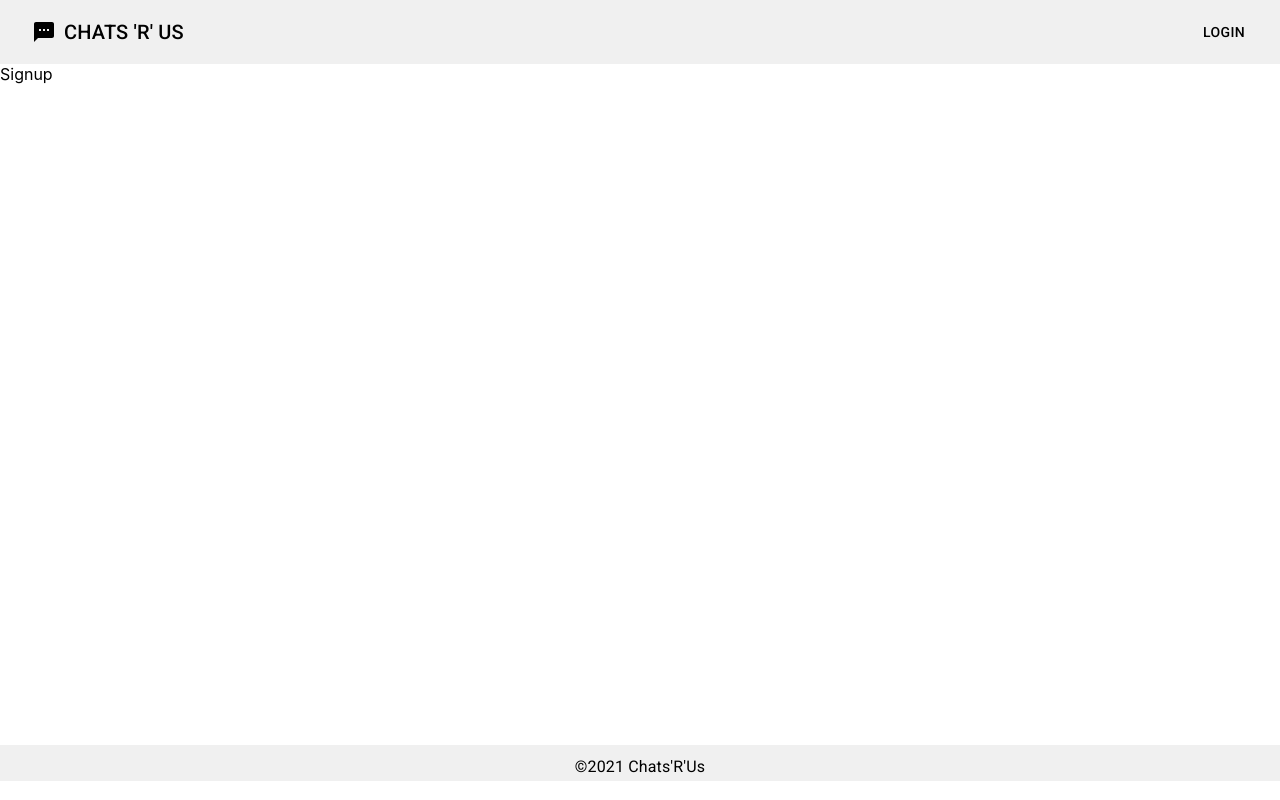
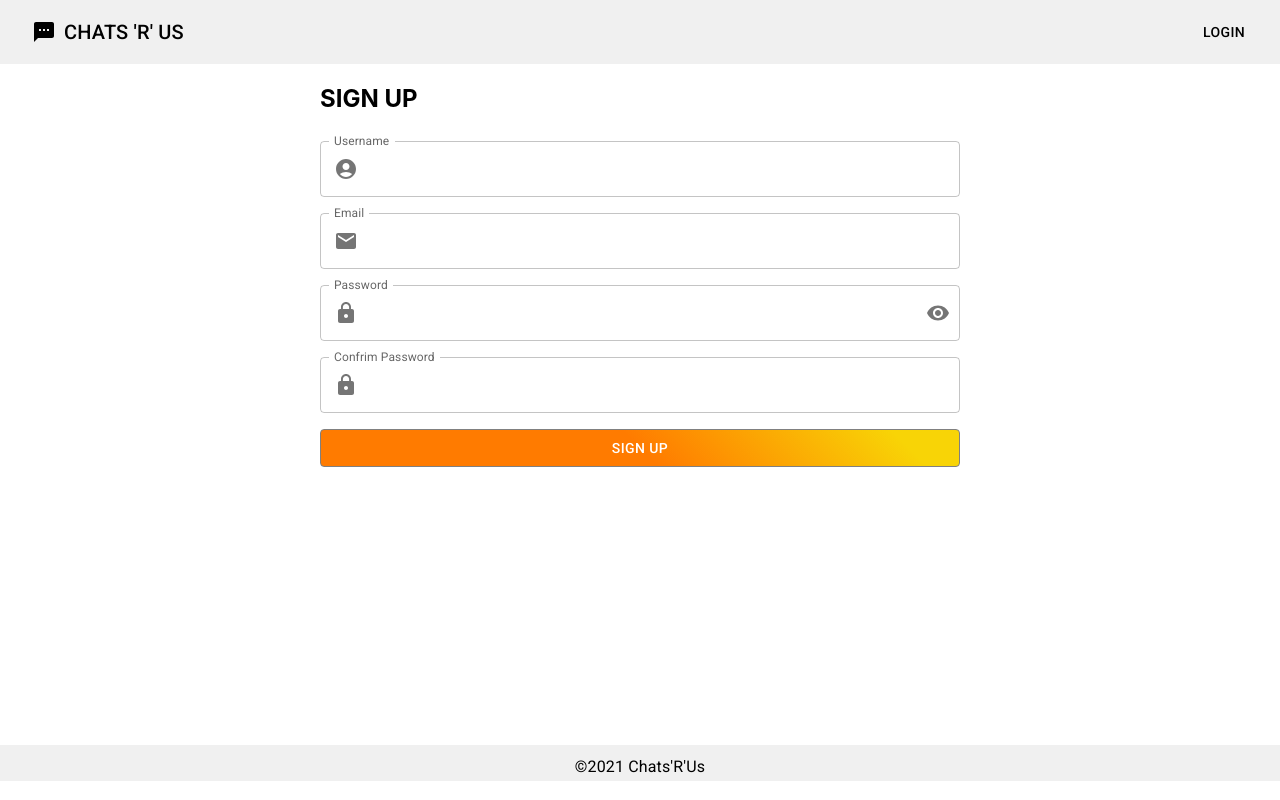
Before and after one commit to LaithAlwani/react-ChatRUs, a React (Create React App) app: page /signup in a window 1280 px wide. Built offline with nearby package versions, Linux system fonts and the light colour scheme; the HTML template or start-up script is replaced by a standard one.

Commit message:
sign up form compeleted but not connected to backend

```diff
--- a/src/index.css
+++ b/src/index.css
@@ -23,3 +23,9 @@ code {
 .imagesLP{
   width: 100%;
 }
+
+.googleBtn{
+  background: linear-gradient(45deg, #a5a5a5 50%, #e2e2e2 90%);
+  color: white !important;
+  border: gray 1px solid !important;
+}
--- a/src/pages/LandingPage.js
+++ b/src/pages/LandingPage.js
@@ -39,7 +39,7 @@ export default function LandingPage() {
         </Button>
       </Container>
       <Container sx={{ textAlign: "center", marginBottom:"5rem" }}>
-        <Grid container spacing={2}>
+        <Grid container spacing={4}>
           <Grid item xs={12} md={4}>
             <Item>
               <div>
--- a/src/pages/Login.js
+++ b/src/pages/Login.js
@@ -15,6 +15,7 @@ import React, { useContext, useState } from "react";
 import { Link, useHistory } from "react-router-dom";
 import Visibility from "@mui/icons-material/Visibility";
 import VisibilityOff from "@mui/icons-material/VisibilityOff";
+import GoogleIcon from '@mui/icons-material/Google';
 
 import { auth } from "../firebase/config"
 import {
@@ -78,7 +79,7 @@ export default function Login() {
       component="form"
       onSubmit={handleSubmit}
       noValidate
-      sx={{ margin: "1rem" }}
+      sx={{ margin: "1rem ", ["@media (min-width:768px)"]:{width:"50%", margin:"auto"} }}
     >
       <h2 className="mb-4 pt-3">LOGIN</h2>
       <TextField
@@ -129,7 +130,8 @@ export default function Login() {
       <Button type="submit" className="btn" fullWidth sx={{ m:"0.5rem 0" }}>
         Login
       </Button>
-      <Button  className="btn" fullWidth onClick={googleLogin}>
+      <Button className="googleBtn" fullWidth onClick={googleLogin}>
+        <GoogleIcon sx={{mr:1}} />
         Login in with Google
       </Button>
       <Typography variant="subtitle1" sx={{ m:"0.5rem 0" }}>
--- a/src/pages/Signup.js
+++ b/src/pages/Signup.js
@@ -1,9 +1,143 @@
-import React from 'react'
+import React, { useState, useContext } from "react";
+import {
+  Box,
+  Button,
+  IconButton,
+  FormControl,
+  TextField,
+  InputAdornment,
+  Typography,
+} from "@mui/material";
+import OutlinedInput from "@mui/material/OutlinedInput";
+import InputLabel from "@mui/material/InputLabel";
+import AccountCircle from "@mui/icons-material/AccountCircle";
+import EmailIcon from "@mui/icons-material/Email";
+import LockIcon from "@mui/icons-material/Lock";
+import Visibility from "@mui/icons-material/Visibility";
+import VisibilityOff from "@mui/icons-material/VisibilityOff";
 
 export default function Signup() {
-    return (
-        <div>
-            Signup
-        </div>
-    )
+  const [signupInfo, setSignupInfo] = useState({
+    username: "",
+    email: "",
+    password: "",
+    confirmPassword: "",
+    showPassword: false,
+  });
+  const handleClickShowPassword = () => {
+    setSignupInfo({
+      ...signupInfo,
+      showPassword: !signupInfo.showPassword,
+    });
+  };
+
+  const handleChange = (e) => {
+    setSignupInfo({ ...signupInfo, [e.target.name]: e.target.value });
+  };
+
+  const handleSubmit = (e) => {
+      e.preventDefault();
+      if (signupInfo.password === signupInfo.confirmPassword) {
+          console.log("Passowrds match");
+          console.log(signupInfo);
+      } else {
+        console.log("Error Passowrds don't match")
+      }
+  };
+
+  return (
+    <Box
+      component="form"
+      onSubmit={handleSubmit}
+      noValidate
+      sx={{
+        margin: "1rem ",
+        ["@media (min-width:768px)"]: { width: "50%", margin: "auto" },
+      }}
+    >
+      <h2 className="mb-4 pt-3">SIGN UP</h2>
+      <TextField
+        id="input-with-icon-textfield"
+        label="Username"
+        name="username"
+        InputProps={{
+          startAdornment: (
+            <InputAdornment position="start">
+              <AccountCircle />
+            </InputAdornment>
+          ),
+        }}
+        onChange={handleChange}
+        variant="outlined"
+        fullWidth
+        sx={{ m: "0.5rem 0" }}
+      />
+      <TextField
+        id="input-with-icon-textfield"
+        type="email"
+        label="Email"
+        name="email"
+        InputProps={{
+          startAdornment: (
+            <InputAdornment position="start">
+              <EmailIcon />
+            </InputAdornment>
+          ),
+        }}
+        onChange={handleChange}
+        variant="outlined"
+        fullWidth
+        sx={{ m: "0.5rem 0" }}
+      />
+
+      <FormControl sx={{ m: "0.5rem 0" }} variant="outlined" fullWidth>
+        <InputLabel htmlFor="outlined-adornment-password">Password</InputLabel>
+        <OutlinedInput
+          type={signupInfo.showPassword ? "text" : "password"}
+          value={signupInfo.password}
+          onChange={handleChange}
+          name="password"
+          startAdornment={
+            <InputAdornment position="start">
+              <LockIcon />
+            </InputAdornment>
+          }
+          endAdornment={
+            <InputAdornment position="end">
+              <IconButton
+                aria-label="toggle password visibility"
+                onClick={handleClickShowPassword}
+                edge="end"
+              >
+                {signupInfo.showPassword ? <VisibilityOff /> : <Visibility />}
+              </IconButton>
+            </InputAdornment>
+          }
+          label="Password"
+        />
+      </FormControl>
+
+      <TextField
+        id="input-with-icon-textfield"
+        type="password"
+        label="Confrim Password"
+        name="confirmPassword"
+        InputProps={{
+          startAdornment: (
+            <InputAdornment position="start">
+              <LockIcon />
+            </InputAdornment>
+          ),
+        }}
+        onChange={handleChange}
+        variant="outlined"
+        fullWidth
+        sx={{ m: "0.5rem 0" }}
+      />
+
+      <Button type="submit" className="btn" fullWidth sx={{ m: "0.5rem 0" }}>
+        Sign up
+      </Button>
+    </Box>
+  );
 }
```
